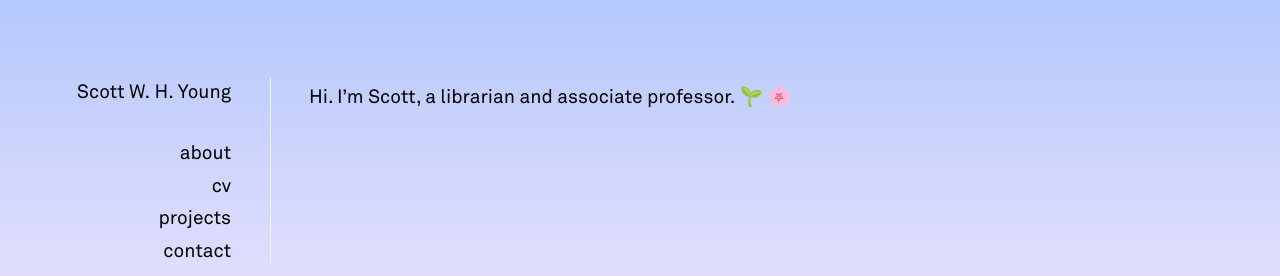
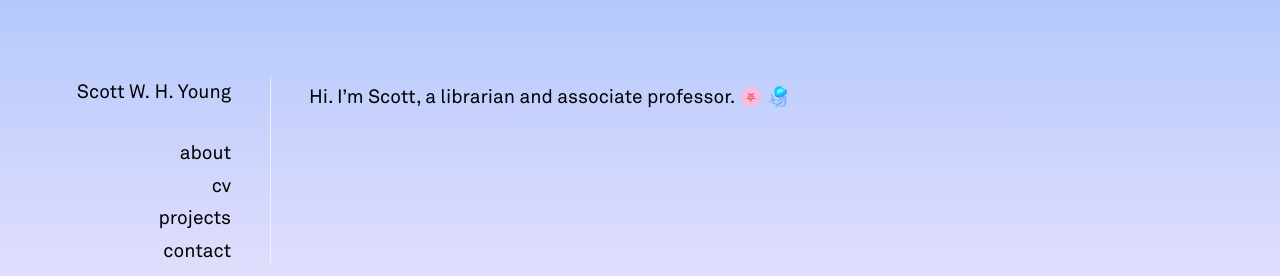
Before and after one commit to swyoung/swyoung.github.io, a Jekyll site: the page built from index.md, in a window 1280 px wide. Shown: the top 276 px of the page. Built offline with Jekyll 4.4.1, drawn with Linux system fonts in a browser that asks for light colours; nearby versions of some CDN libraries; a style sheet for code colours, icons or effects is not loaded.

Commit message:
Update index.md

```diff
--- a/index.md
+++ b/index.md
@@ -3,4 +3,4 @@ layout: default
 title: Scott W. H. Young, UX & Assessment Librarian
 canonical_url: 'https://www.scottwhyoung.com/'
 ---
-Hi. I’m Scott, a librarian and associate professor. <span class="emoji-spin">🌸 🌱</span>
+Hi. I’m Scott, a librarian and associate professor. <span class="emoji-spin">🌸</span> <span class="emoji-spin">🪼</span>
```
